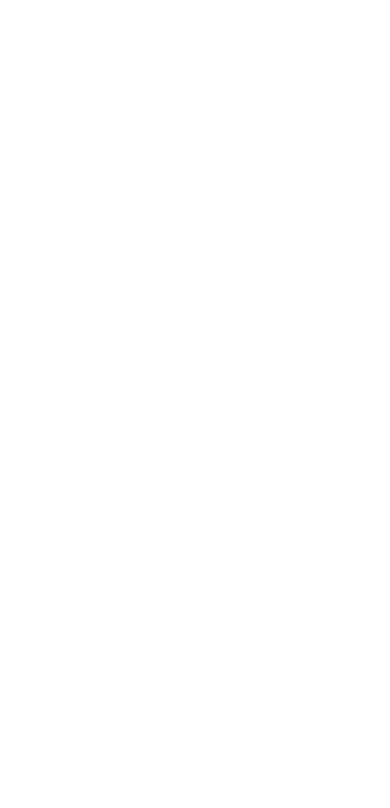
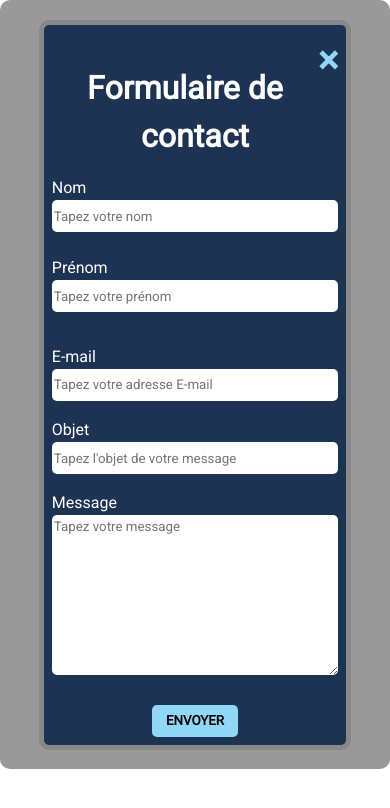
Before and after one commit to WildCodeSchool/2023-02-JS-RemoteFR-DeVMX-P1-G3, a plain HTML site: page index.html in a window 390 px wide. Drawn offline with Linux system fonts and the light colour scheme.

Commit message:
Add modal form style and index responsive

```diff
--- a/index.html
+++ b/index.html
@@ -10,6 +10,51 @@
     <title>Document</title>
 </head>
 <body>
+    <!--Form -->
+    <div class="mainFormBody">
+        <div class="mainForm">
+
+            <span class="close">&times;</span>
+
+            <h3>Formulaire de contact</h3>
+            <div class="form">
+
+                <div class="nameFirstname">
+                    <div class="name">
+                        <label for="name">Nom</label>
+                        <input type="text" placeholder="Tapez votre nom" required id="name" />
+                    </div class="name">
+
+                    <div class="firstname">
+                        <label for="firstname">Prénom</label>
+                        <input type="text" placeholder="Tapez votre prénom" required id="name" />
+                    </div class="firstname">
+                </div class="nameFirstname">
+
+                <div class="Email">
+                    <label for="email">E-mail</label>
+                    <input type="text" placeholder="Tapez votre adresse E-mail" required id="email" />
+                </div class="Email">
+
+                <div class="objet">
+                    <label for="objet">Objet</label>
+                    <input type="objet" placeholder="Tapez l'objet de votre message" id="objet" />
+                </div class="Email">
+
+                <div class="Message">
+                    <label for="message">Message</label>
+                    <textarea id="message" placeholder="Tapez votre message"></textarea>
+                </div class="Message">
+
+                <div class="Button">
+                    <button type="submit">ENVOYER</button>
+                </div class="Button">
+
+            </div class="form">
+
+        </div class="mainForm">
+    <div class="mainFormBody">
+
 </body>
 <script src="script.js"></script>
 </html>
--- a/style.css
+++ b/style.css
@@ -33,3 +33,115 @@ p {
     font-size: 1.2rem;
     color: var(--text-color);
 }
+
+/********************************** Form ***************************************************/
+
+
+.close {
+    color: #90d8f6;
+    float: right;
+    font-size: 38px;
+    font-weight: bold;
+}
+
+.close:hover, .close:focus {
+    color: black;
+    text-decoration: none;
+    cursor: pointer;
+}
+
+.mainFormBody {
+    border-radius: 10px;
+    overflow: auto;
+    background-color: rgba(0, 0, 0, 0.4);
+
+
+}
+
+.mainForm {
+    background-color: var(--main-color);
+    color: var(--text-color);
+    border: 5px solid #888;
+    border-radius: 10px;
+    padding: 2%;
+    margin: 5% 10%;
+}
+
+.mainForm h3 {
+    text-align: center;
+    height : 5rem;
+}
+
+.nameFirstname {
+    display: flex;
+    flex-direction: column;
+}
+
+
+
+.name, .firstname {
+   height: 5rem;
+   width: 100%;
+}
+
+
+input#name, input#email, input#objet,textarea#message, button {
+    width: 100%;
+    border-radius: 5px;
+    border: none;
+    height: 2rem;
+}
+
+
+
+.Email, .objet, .Message{
+    padding: 3% 0;
+}
+
+
+textarea#message {
+    height: 10rem;
+}
+
+.form .Button {
+    display: flex;
+    justify-content: center;
+    padding-top: 5%;
+}
+
+
+
+.form .Button button {
+    background-color: var(--second-color);
+    width: 30%;
+    font-weight:  bold;
+    display: flex;
+    align-items: center;
+    justify-content: center;
+}
+
+
+
+
+@media screen and (min-width:745px) {
+    .mainForm {
+        margin: 20% 15% 20% 15%;
+    }
+
+
+
+
+    .nameFirstname {
+    display: flex;
+    flex-direction: row;
+    justify-content: space-between;
+}
+
+
+
+.name, .firstname {
+   height: 5rem;
+   width: 40%;
+}
+
+}
```
